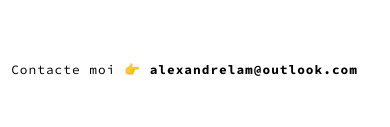
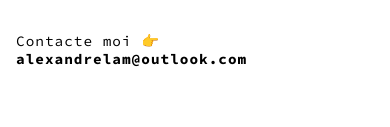
Before and after one commit to alexandrelam/portfolio-v2, a Gatsby site: page / in a window 390 px wide. Shown: the part 390-517 px from the top of the page. Built offline with nearby package versions, Linux system fonts and the light colour scheme; Gatsby itself is replaced by a stand-in of ours.

Commit message:
updated for mobile

```diff
--- a/src/sections/styles/hero.css
+++ b/src/sections/styles/hero.css
@@ -1,5 +1,5 @@
 .wrapper {
-  height: 90vh;
+  height: 85vh;
   box-sizing: border-box;
   max-width: 80rem;
   margin: auto;
@@ -50,7 +50,7 @@
   height: 14.6rem;
   margin-bottom: 6rem;
   border-radius: 10rem;
-  background-color: #E4E4E4;
+  background-color: #e4e4e4;
   position: absolute;
   top: 0;
   left: 0;
@@ -64,7 +64,7 @@
   height: 16rem;
   margin-bottom: 6rem;
   border-radius: 10rem;
-  background-color: #F4F4F4;
+  background-color: #f4f4f4;
   position: absolute;
   top: 0;
   left: 0;
@@ -98,27 +98,21 @@
     display: none;
   }
 
-  .image-border-2{
+  .image-border-2 {
     display: none;
   }
 
-  .image-border-1{
+  .image-border-1 {
     display: none;
+  }
+
+  .wrapper{
+    padding: 1rem;
+    height: 80vh;
   }
 }
 
-@media screen and (max-width: 580px) {
-  .wrapper {
-    padding: 0.7rem;
-    font-size: 1rem;
-  }
-
-  .bottom {
-    font-size: 0.8rem;
-  }
-}
-
-.icon-container .gatsby-image-wrapper{
+.icon-container .gatsby-image-wrapper {
   margin: auto;
   width: 3rem;
   height: 3rem;
```
Also changed, not shown: 1 other file.
